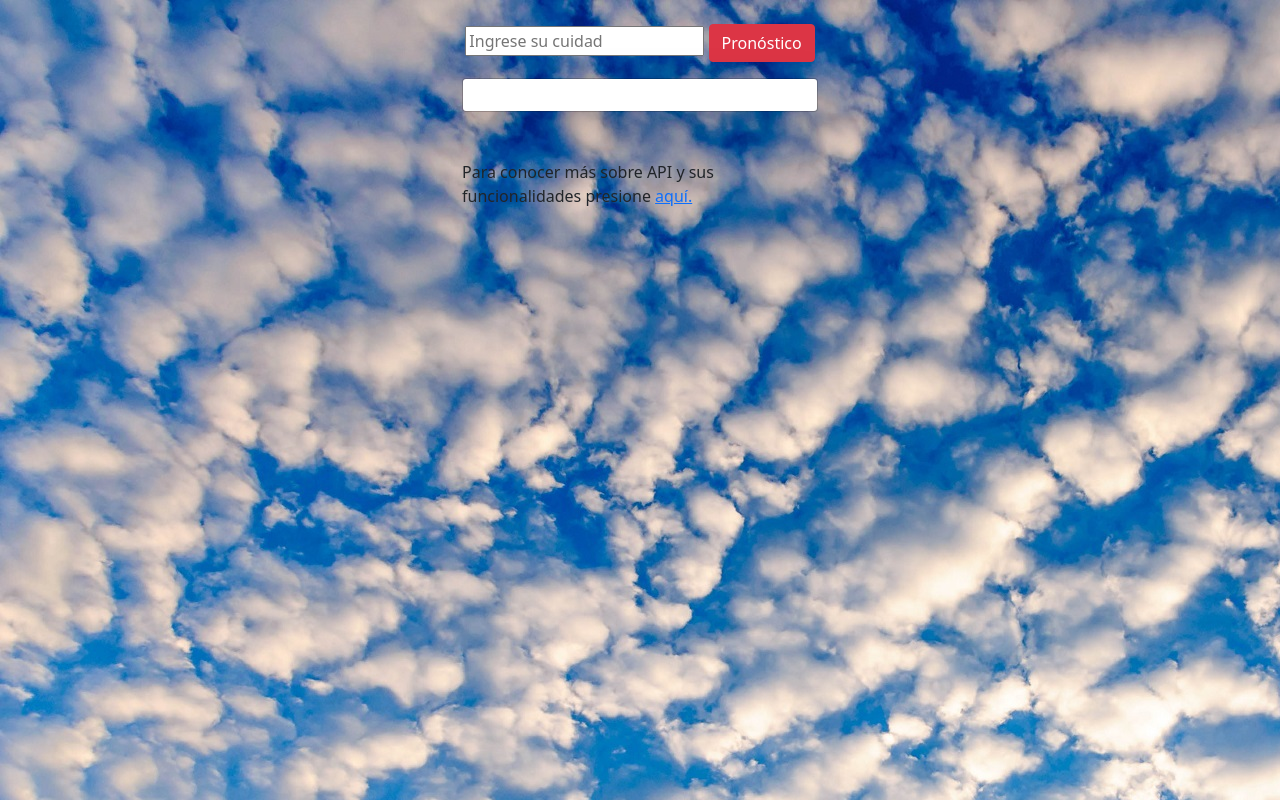
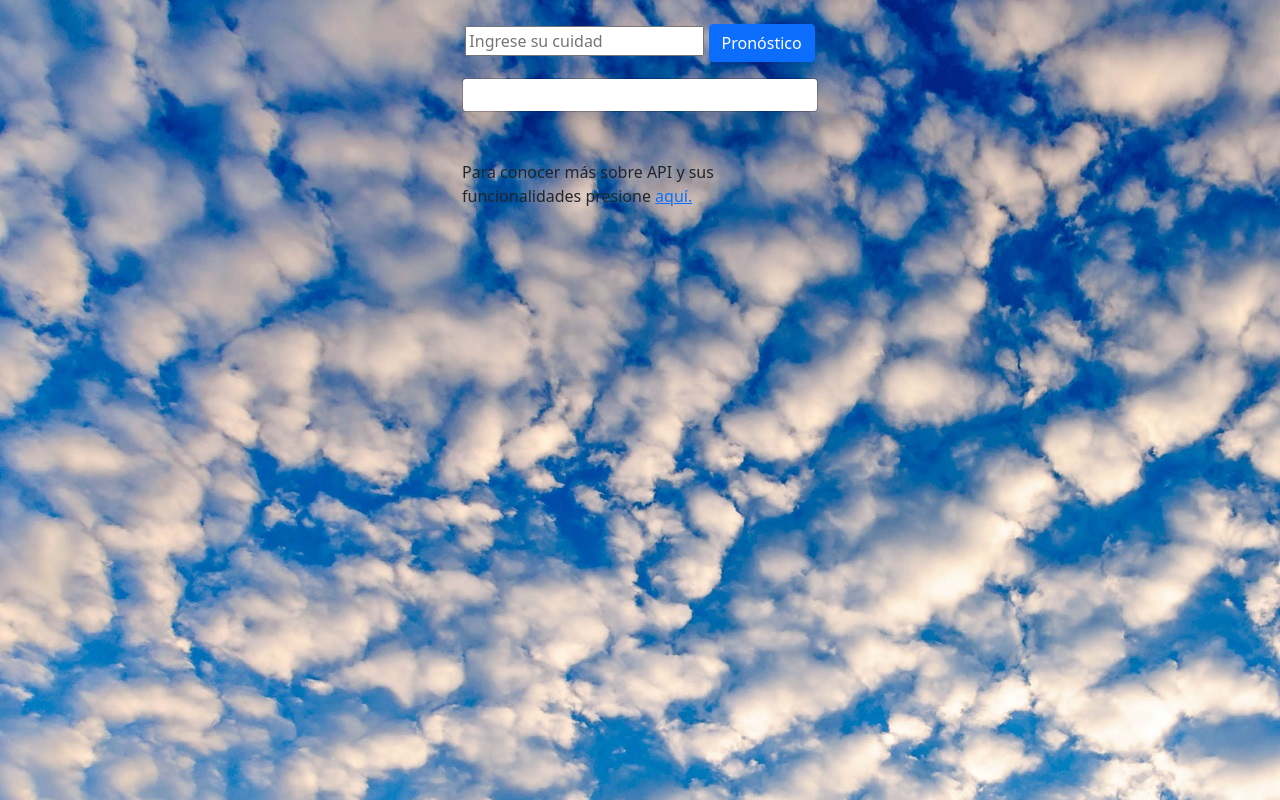
Before and after one commit to floestimi/taller-apis, a plain HTML site: page index.html in a window 1280 px wide. Drawn offline with nearby package versions, Linux system fonts and the light colour scheme.

Commit message:
arreglado imagen?

```diff
--- a/index.html
+++ b/index.html
@@ -9,7 +9,7 @@
 
 <style>
     body {
-        background: url(/altocumulus.jpg);
+        background-image: url(/altocumulus.jpg);
     }
 </style>
 
@@ -20,7 +20,7 @@
                 <br>
                 <form action="" id="form" class="text-center">
                     <input type="text" id="ciudad" placeholder="Ingrese su cuidad">
-                    <button type="submit" id="btnCiudad" class="btn btn-danger">Pronóstico</button>
+                    <button type="submit" id="btnCiudad" class="btn btn-primary">Pronóstico</button>
                 </form>
                 <p id="mensajeError" class="text-danger shadow-lg bg-body-tertiary rounded ">
 
--- a/index.js
+++ b/index.js
@@ -31,7 +31,7 @@ function showData(a){
     let info = document.getElementById('infoCiudad');
     info.innerHTML= `
     <div class="text-center">
-        <img src="./giphy.gif" height="200px" width="200px">
+        <img src="/giphy.gif" height="200px" width="200px">
         <h3>Estado del tiempo en ${a["name"]}</h3>
         <hr>
         <p>La temperatura es de ${a["main"]["temp"]}°C</p>
```
